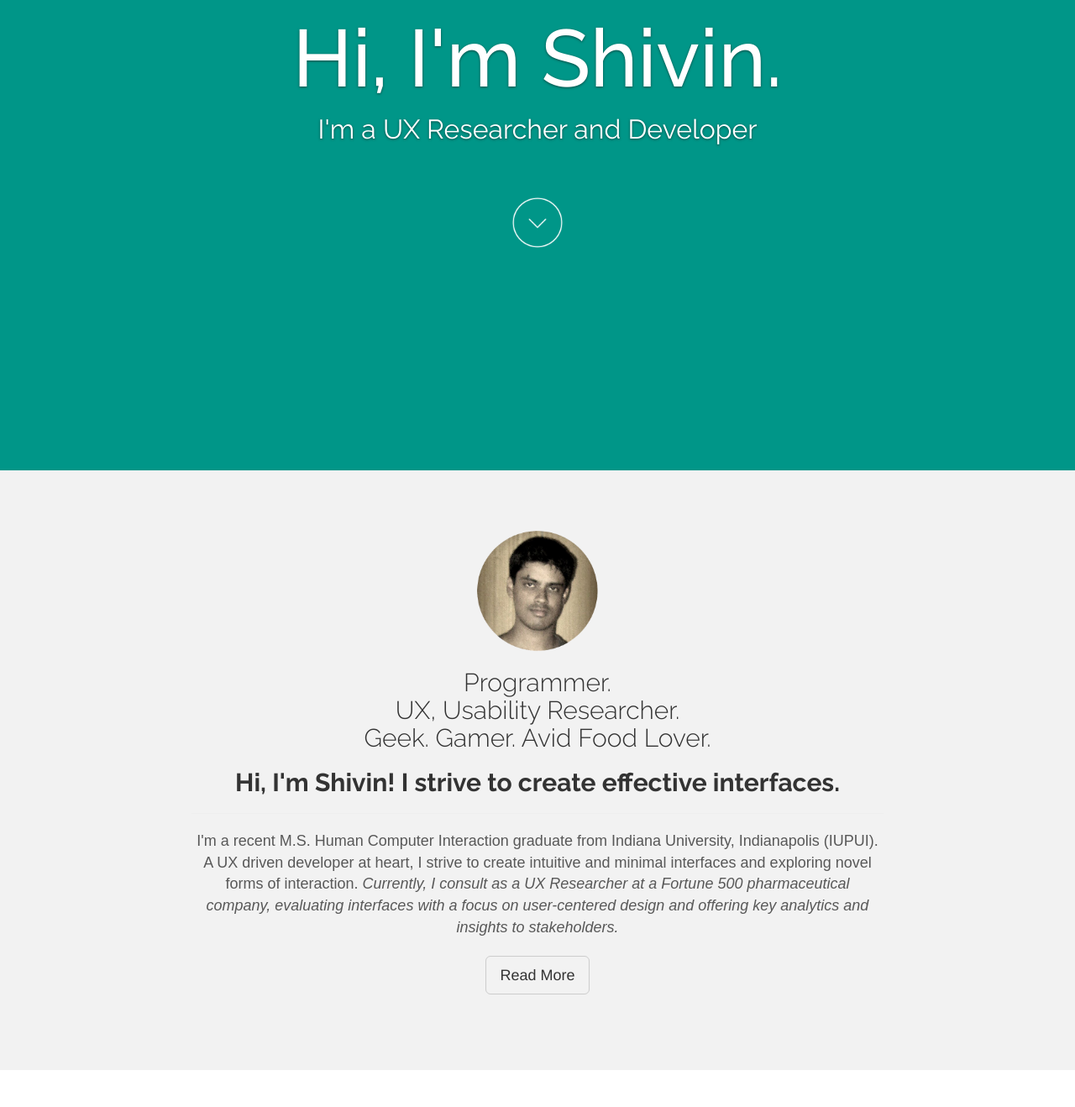
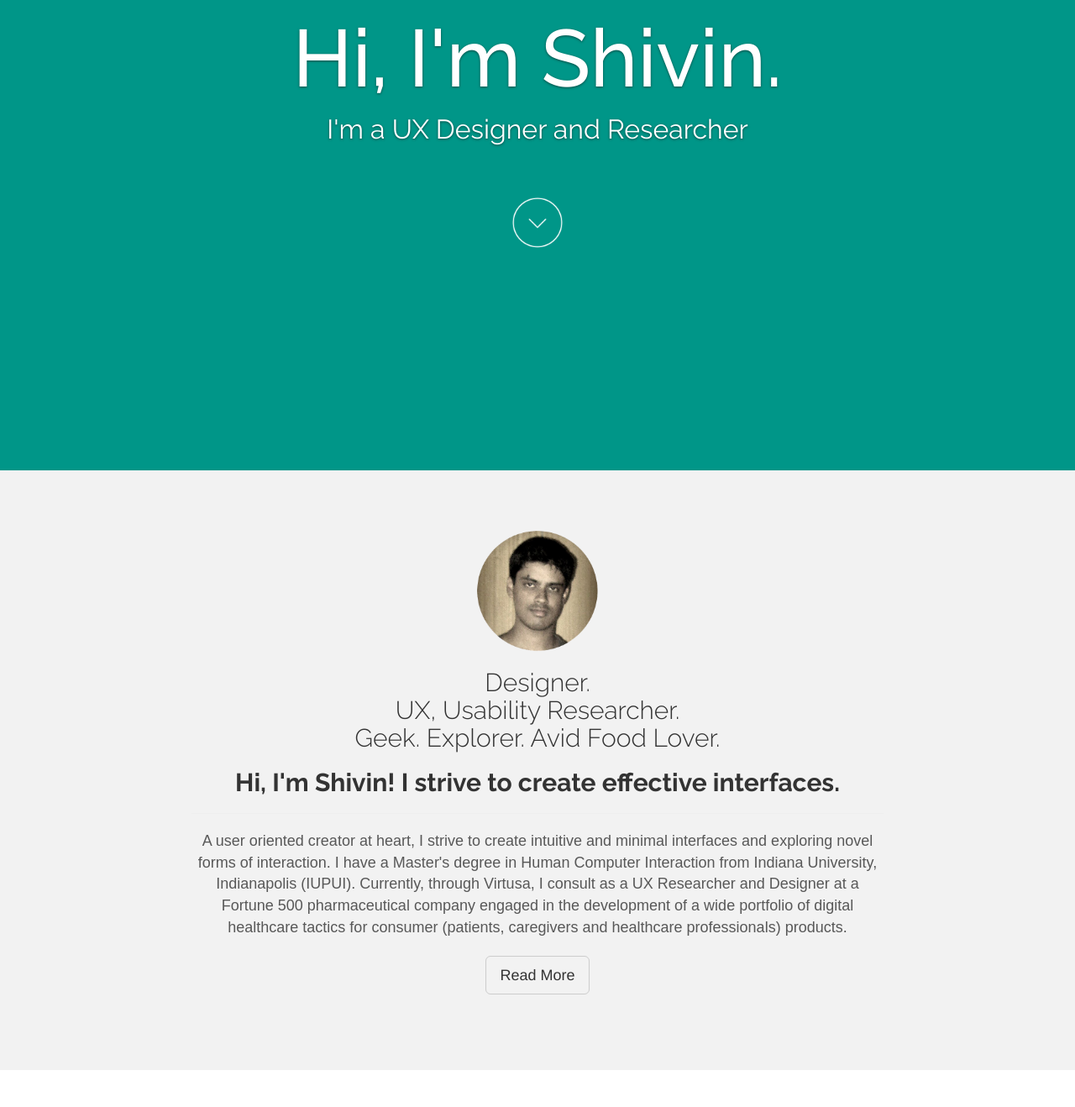
Before and after one commit to shivinsaxena/shivinsaxena.github.io, a plain HTML site: page index.html in a window 1280 px wide. Shown: the part 240-1558 px from the top of the page at 84% size. Drawn offline with nearby package versions, Linux system fonts and the light colour scheme; files that its build step writes are made by us from their sources.

Commit message:
changes June 2018
uploaded new resume and made title and description changes on homepage

```diff
--- a/index.html
+++ b/index.html
@@ -68,7 +68,7 @@
             <div class="cover-container">
                 <div class="inner cover">
                     <h1 id="coverTitle">Hi, I'm Shivin.</h1>
-                    <p id="coverSubTitle" class="lead">I'm a UX Researcher and Developer</p>
+                    <p id="coverSubTitle" class="lead">I'm a UX Designer and Researcher</p>
                     <p class="lead" style="margin-top: 40px">
                         <h1>
 <!--
@@ -90,14 +90,15 @@
                 <div class="col-lg-2"></div>
                 <div class="col-lg-8 centered">
 					<img src="assets/images/user.png" alt="profile_icon" class="centered">
-                    <p><h2 class="tagLine">Programmer.<br />
+                    <p><h2 class="tagLine">Designer.<br />
                     UX, Usability Researcher.<br />
-                    Geek. Gamer. Avid Food Lover.</h2></p>
+                    Geek. Explorer. Avid Food Lover.</h2></p>
 
                     <h2 class="descText">Hi, I'm Shivin! I strive to create effective interfaces.</h2>
 				<hr />
-                    <p class="descText">I'm a recent M.S. Human Computer Interaction graduate from Indiana University, Indianapolis (IUPUI). A UX driven developer at heart, I strive to create intuitive and minimal interfaces and exploring novel forms of interaction.
-                        <I>Currently, I consult as a UX Researcher at a Fortune 500 pharmaceutical company, evaluating interfaces with a focus on user-centered design and offering key analytics and insights to stakeholders.</I></p>
+                    <p class="descText">A user oriented creator at heart, I strive to create intuitive and minimal interfaces and exploring novel forms of interaction. I have a Master's degree in Human Computer Interaction from Indiana University, Indianapolis (IUPUI).
+                        Currently, through Virtusa, I consult as a UX Researcher and Designer at a Fortune 500 pharmaceutical company engaged in the development of a wide portfolio of digital healthcare tactics for
+consumer (patients, caregivers and healthcare professionals) products.</p>
 
                     <div class="reportBtn">
                         <a class="btn btn-default btn-lg reportBtn" href="about.html">Read More</a>
```
Also changed, not shown: 1 other file.
